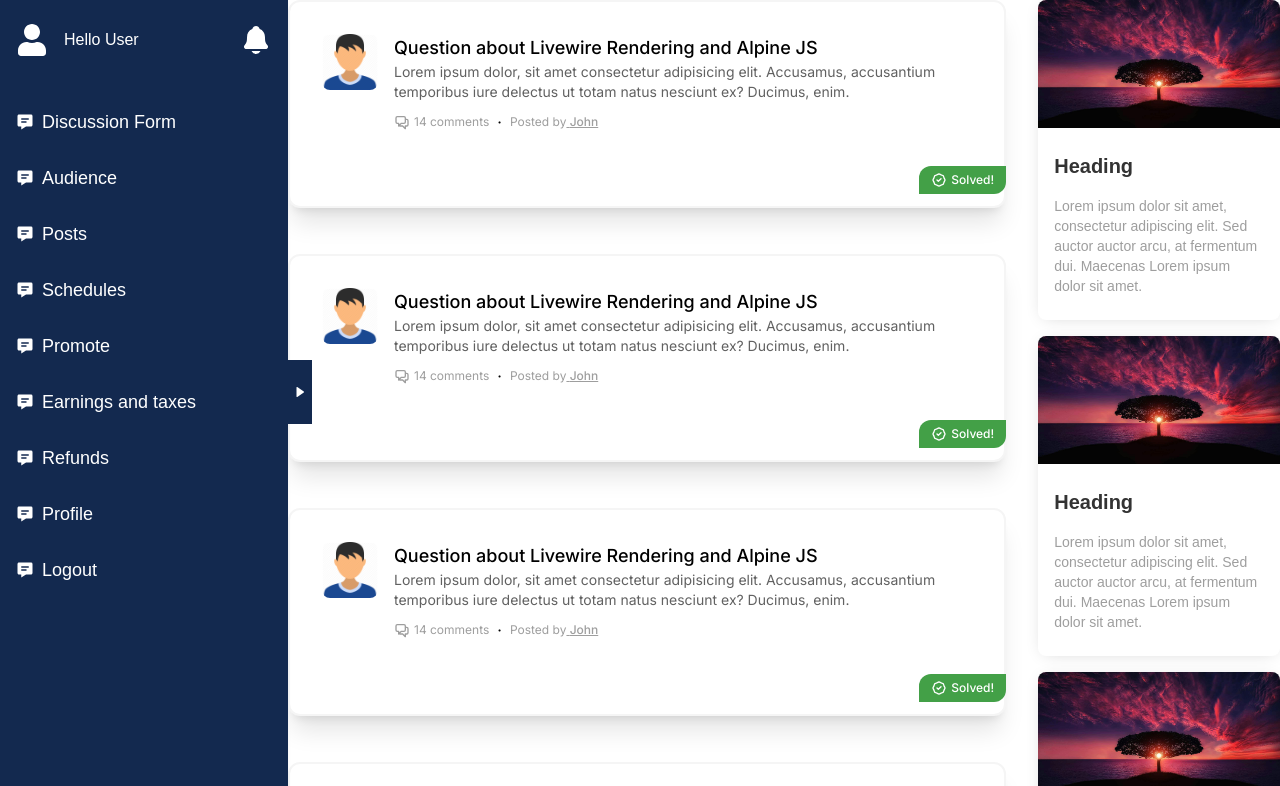
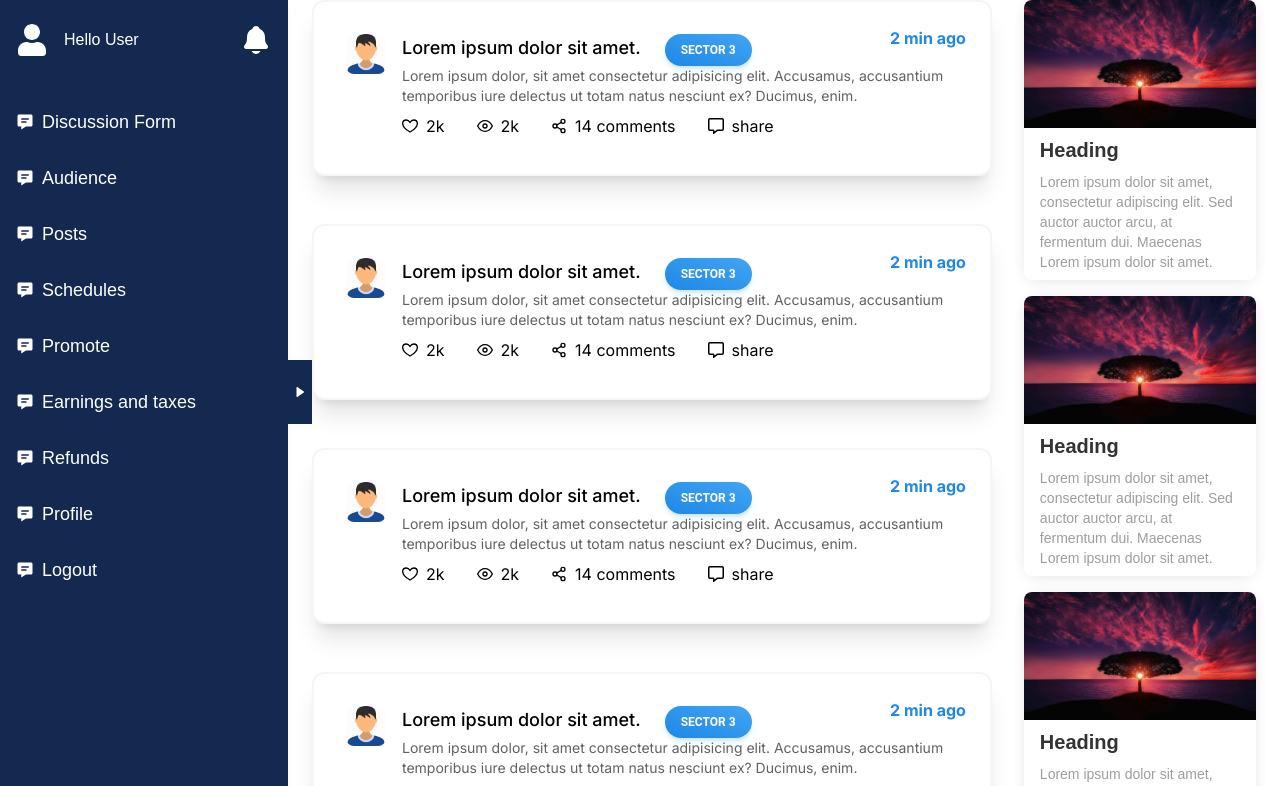
Before and after one commit to RF-Rifat/GoIndia-Stocks, a Next.js app: page / in a window 1280 px wide. Shown: the top 786 px of the page. Built offline with nearby package versions, Linux system fonts and the light colour scheme.

Commit message:
disc card modified

```diff
--- a/app/page.tsx
+++ b/app/page.tsx
@@ -24,7 +24,7 @@ export default function Home() {
       </div>
 
       {/*           Discussion   form       */}
-      <div className="hidden lg:flex gap-8">
+      <div className="hidden lg:flex gap-8 px-6">
         <DiscussionForm />
         <Market />
       </div>
--- a/components/DiscussionCard.tsx
+++ b/components/DiscussionCard.tsx
@@ -1,9 +1,14 @@
 import Image from "next/image";
+import { GrFavorite } from "react-icons/gr";
+import { FaRegMessage } from "react-icons/fa6";
+import { Button } from "@material-tailwind/react";
+import { FiEye } from "react-icons/fi";
+import { FiShare2 } from "react-icons/fi";
 const DiscussionCard = () => {
   return (
     <>
       {" "}
-      <article className="rounded-xl border-2 border-gray-100 bg-white shadow-xl h-52">
+      <article className="rounded-xl border-2 border-gray-100 bg-white shadow-xl h-44 relative">
         <div className="flex items-start gap-4 p-4 sm:p-6 lg:p-8">
           <a href="#" className="block shrink-0">
             <Image
@@ -11,73 +16,48 @@ const DiscussionCard = () => {
               alt=""
               width={600}
               height={600}
-              className="size-14 rounded-lg object-cover"
+              className="size-10 rounded-lg object-cover"
             />
           </a>
           <div>
-            <h3 className="font-medium sm:text-lg">
-              <a href="#" className="hover:underline">
-                {" "}
-                Question about Livewire Rendering and Alpine JS{" "}
-              </a>
+            <h3 className="font-medium sm:text-lg flex gap-6">
+              <div>Lorem ipsum dolor sit amet.</div> {/* @ts-ignore*/}
+              <Button
+                variant="gradient"
+                size="sm"
+                color="blue"
+                className="rounded-full"
+              >
+                sector 3
+              </Button>
             </h3>
             <p className="line-clamp-2 text-sm text-gray-700">
               Lorem ipsum dolor, sit amet consectetur adipisicing elit.
               Accusamus, accusantium temporibus iure delectus ut totam natus
               nesciunt ex? Ducimus, enim.
             </p>
-            <div className="mt-2 sm:flex sm:items-center sm:gap-2">
-              <div className="flex items-center gap-1 text-gray-500">
-                <svg
-                  xmlns="http://www.w3.org/2000/svg"
-                  className="h-4 w-4"
-                  fill="none"
-                  viewBox="0 0 24 24"
-                  stroke="currentColor"
-                  strokeWidth={2}
-                >
-                  <path
-                    strokeLinecap="round"
-                    strokeLinejoin="round"
-                    d="M17 8h2a2 2 0 012 2v6a2 2 0 01-2 2h-2v4l-4-4H9a1.994 1.994 0 01-1.414-.586m0 0L11 14h4a2 2 0 002-2V6a2 2 0 00-2-2H5a2 2 0 00-2 2v6a2 2 0 002 2h2v4l.586-.586z"
-                  />
-                </svg>
-                <p className="text-xs">14 comments</p>
+            <div className="mt-2 sm:flex sm:items-center sm:gap-2 space-x-6">
+              <div className="flex items-center gap-2">
+                <GrFavorite />
+                <p>2k</p>
               </div>
-              <span className="hidden sm:block" aria-hidden="true">
-                ·
-              </span>
-              <p className="hidden sm:block sm:text-xs sm:text-gray-500">
-                Posted by
-                <a
-                  href="#"
-                  className="font-medium underline hover:text-gray-700"
-                >
-                  {" "}
-                  John{" "}
-                </a>
-              </p>
+              <div className="flex items-center gap-2">
+                <FiEye />
+                <p>2k</p>
+              </div>
+              <div className="flex items-center gap-2">
+                <FiShare2 />
+                <p>14 comments</p>
+              </div>
+              <div className="flex items-center gap-2">
+                <FaRegMessage />
+                <p>share</p>
+              </div>
             </div>
           </div>
         </div>
-        <div className="flex justify-end">
-          <strong className="-mb-[2px] -me-[2px] inline-flex items-center gap-1 rounded-ee-xl rounded-ss-xl bg-green-600 px-3 py-1.5 text-white">
-            <svg
-              xmlns="http://www.w3.org/2000/svg"
-              className="h-4 w-4"
-              fill="none"
-              viewBox="0 0 24 24"
-              stroke="currentColor"
-              strokeWidth={2}
-            >
-              <path
-                strokeLinecap="round"
-                strokeLinejoin="round"
-                d="M9 12l2 2 4-4M7.835 4.697a3.42 3.42 0 001.946-.806 3.42 3.42 0 014.438 0 3.42 3.42 0 001.946.806 3.42 3.42 0 013.138 3.138 3.42 3.42 0 00.806 1.946 3.42 3.42 0 010 4.438 3.42 3.42 0 00-.806 1.946 3.42 3.42 0 01-3.138 3.138 3.42 3.42 0 00-1.946.806 3.42 3.42 0 01-4.438 0 3.42 3.42 0 00-1.946-.806 3.42 3.42 0 01-3.138-3.138 3.42 3.42 0 00-.806-1.946 3.42 3.42 0 010-4.438 3.42 3.42 0 00.806-1.946 3.42 3.42 0 013.138-3.138z"
-              />
-            </svg>
-            <span className="text-[10px] font-medium sm:text-xs">Solved!</span>
-          </strong>
+        <div className="absolute text-blue-600 top-6 right-6 font-bold">
+         2 min ago
         </div>
       </article>
     </>
--- a/components/MarketCard.tsx
+++ b/components/MarketCard.tsx
@@ -11,9 +11,9 @@ const MarketCard = () => {
           className="h-32 w-full"
           alt={""}
         />
-        <div className="px-4 py-6">
+        <div className="px-4 py-2">
           <h3 className="text-[#333] text-xl font-bold">Heading</h3>
-          <p className="mt-4 text-sm text-gray-500">
+          <p className="mt-2 text-sm text-gray-500">
             Lorem ipsum dolor sit amet, consectetur adipiscing elit. Sed auctor
             auctor arcu, at fermentum dui. Maecenas Lorem ipsum dolor sit amet.
           </p>
```
